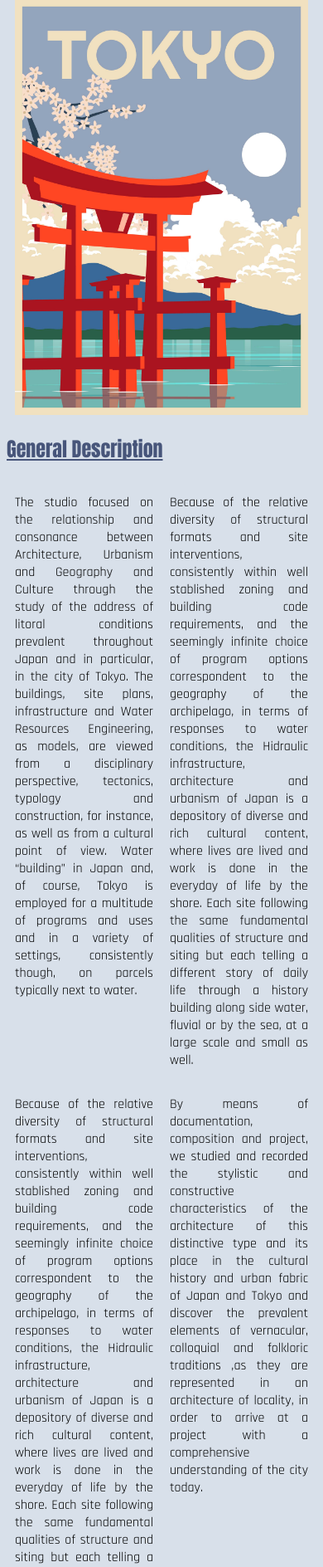
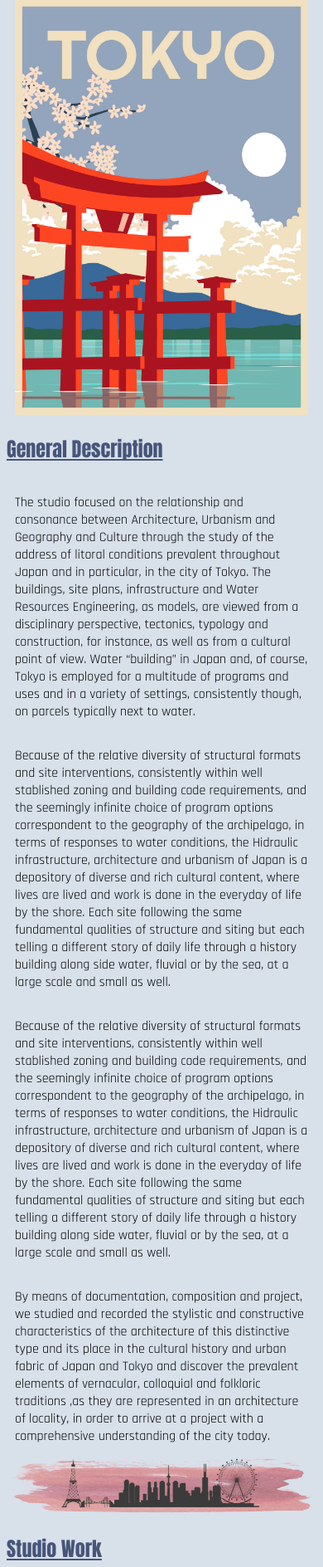
Before and after one commit to qsheng1119/qsheng1119.github.io, a PHP site: page /hw/responsive/index.html in a window 390 px wide. Shown: the part 923-2811 px from the top of the page at 83% size. Run offline with PHP 8.4, Linux system fonts and the light colour scheme.

Commit message:
responsive

```diff
--- a/hw/responsive/css/desktop.css
+++ b/hw/responsive/css/desktop.css
@@ -1,7 +1,7 @@
-.article1{
+.opencity{
   grid-template-columns: 2fr 2fr;
 }
-.article2{
+.description{
   text-align: justify;
   grid-template-columns: 2fr 2fr 2fr 2fr;
 }
--- a/hw/responsive/css/styles.css
+++ b/hw/responsive/css/styles.css
@@ -11,8 +11,8 @@ font-family: 'Poiret One', cursive;
 
 .generalbackground{background: #D8E0EA}
 
-.article1,
-.article2,
+.opencity,
+.description,
 .article3{display: grid;}
 
 p{
--- a/hw/responsive/index.html
+++ b/hw/responsive/index.html
@@ -24,21 +24,18 @@
         </ul>
       </nav>
 
-        <section id="section1">
-          <h2>Open City Studio</h2>
-          <article class="article1">
+          <h2 id="section1">Open City Studio</h2>
+        <section class="opencity">
             <div class="">
                 <p>The Open City Studio and Seminar held in the city of Tokyo and will travel throughout Japan, including the islands of Honshu, Kyushu and Shikoku, to study Metropolitan and Regional Water Transit Systems and the correspondence to Architecture and Urbanism. Building and planning responses to Water Resource Engineering, Hydraulic Geography and in particular, water passenger transportation models, in concert with questions of infrastructure, water management, resiliency and the economy of cities, will compliment disciplinary considerations such as composition, construction and urbanism and how these fundamental aspects of architecture are represented in drawing and model form. Building types and models, both urban and rural, such as timber frame, stone and concrete vernaculars, materials and methods of construction, the participation of the garden and the castle in the architecture of Japan and the constitution and configuration of the city will be the subject of observation and documentation and should consequently constitute the critical reference for the architectural project. </p>
             </div>
             <div class="">
               <img class="tokyo" src="images/Tokyo.jpg" alt="">
             </div>
-          </article>
         </section>
 
-        <section id="section2" class="description">
-            <h2>General Description</h2>
-            <article class="article2">
+          <h2 id="section2">General Description</h2>
+        <section class="description">
             <div class="">
               <p>The studio focused on the relationship and consonance between Architecture, Urbanism and Geography and Culture through the study of the address of litoral conditions prevalent throughout Japan and in particular, in the city of Tokyo. The buildings, site plans, infrastructure and Water Resources Engineering, as models, are viewed from a disciplinary perspective, tectonics, typology and construction, for instance, as well as from a cultural point of view. Water “building” in Japan and, of course, Tokyo is employed for a multitude of programs and uses and in a variety of settings, consistently though, on parcels typically next to water.</p>
             </div>
@@ -51,12 +48,14 @@
             <div class="">
               <p>By means of documentation, composition and project, we studied and recorded the stylistic and constructive characteristics of the architecture of this distinctive type and its place in the cultural history and urban fabric of Japan and Tokyo and discover the prevalent elements of vernacular, colloquial and folkloric traditions ,as they are represented in an architecture of locality, in order to arrive at a project with a comprehensive understanding of the city today.</p>
             </div>
-        </article>
-        <img src="images/city.png" class="city" alt="">
         </section>
 
-          <h2>Studio Work</h2>
-        <section id="section3" class="imagestext">
+        <section>
+          <img src="images/city.png" class="city" alt="">
+        </section>
+
+          <h2 id="section3">Studio Work</h2>
+        <section class="imagestext">
             <div class="">
               <img src="images/ferry.jpg" alt="">
             </div>
@@ -69,8 +68,8 @@
             </div>
         </section>
 
-        <h2>Phoro Gallery</h2>
-      <section id="section4" class="gallery">
+        <h2 id="section4">Phoro Gallery</h2>
+      <section class="gallery">
             <div style="">
               <img src="images/j1.jpg" alt="">
             </div>
```
